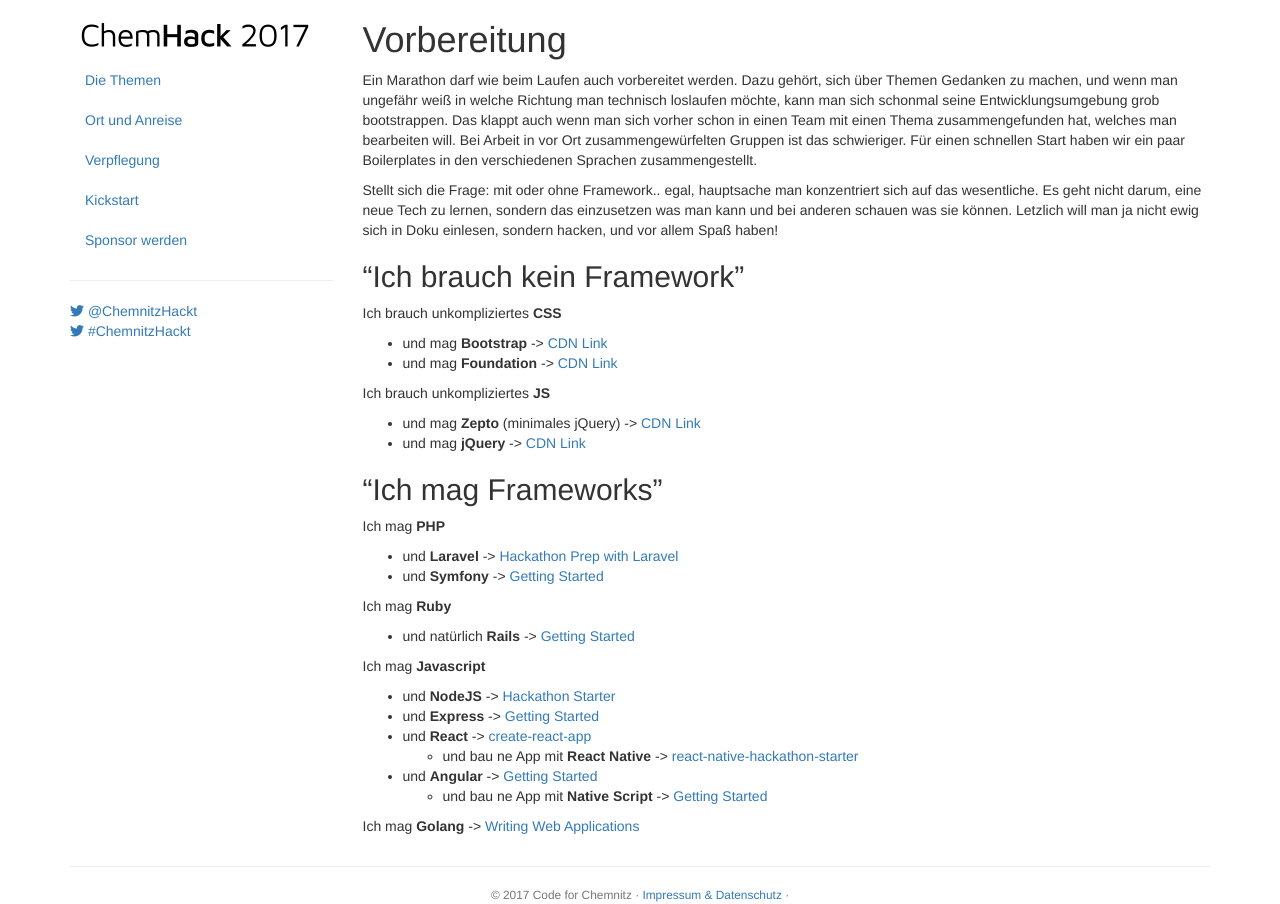
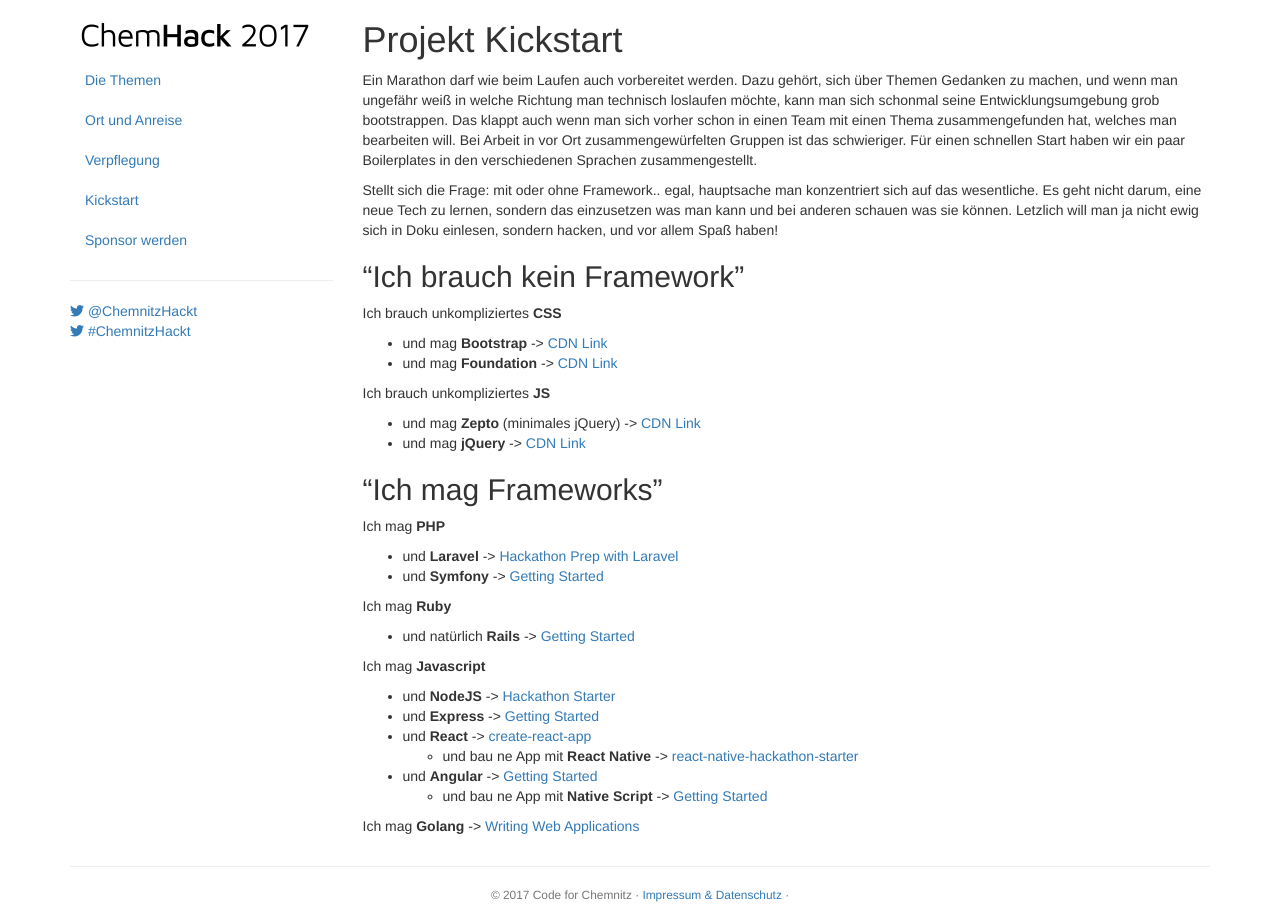
Before and after one commit to CodeforChemnitz/chemhack, a Jekyll site: the page built from kickstart.md, in a window 1280 px wide. Built offline with Jekyll 4.4.1, drawn with Linux system fonts in a browser that asks for light colours; nearby versions of some CDN libraries.

Commit message:
fix titel

```diff
--- a/kickstart.md
+++ b/kickstart.md
@@ -1,6 +1,6 @@
 ---
 layout: default
-title: Vorbereitung
+title: Projekt Kickstart
 ---
 
 Ein Marathon darf wie beim Laufen auch vorbereitet werden. Dazu gehört, sich über Themen Gedanken zu machen,
```
